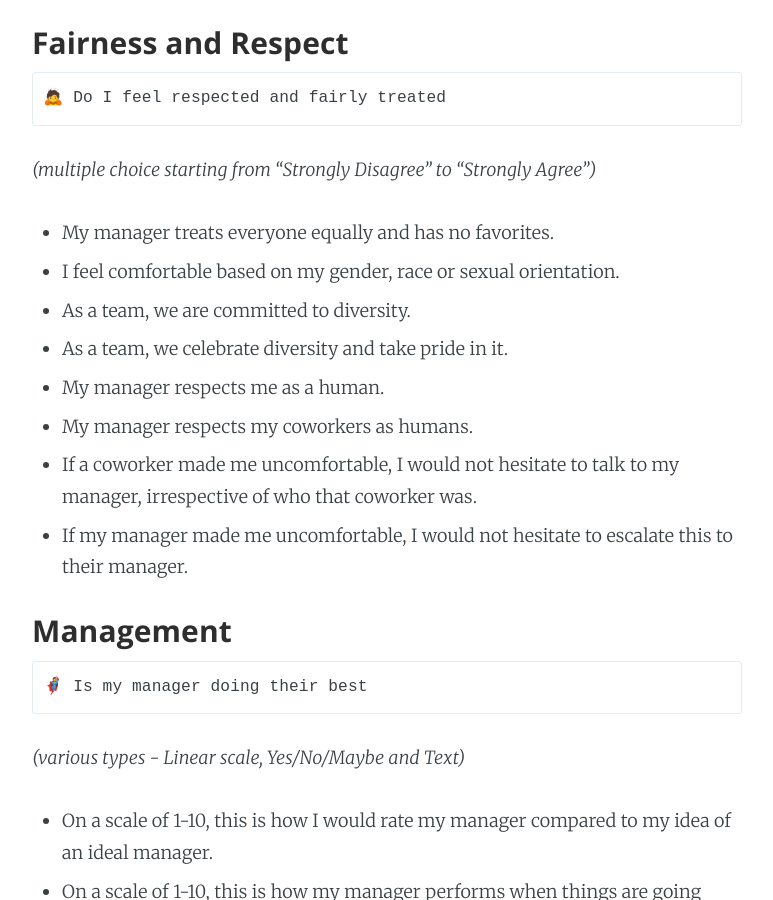
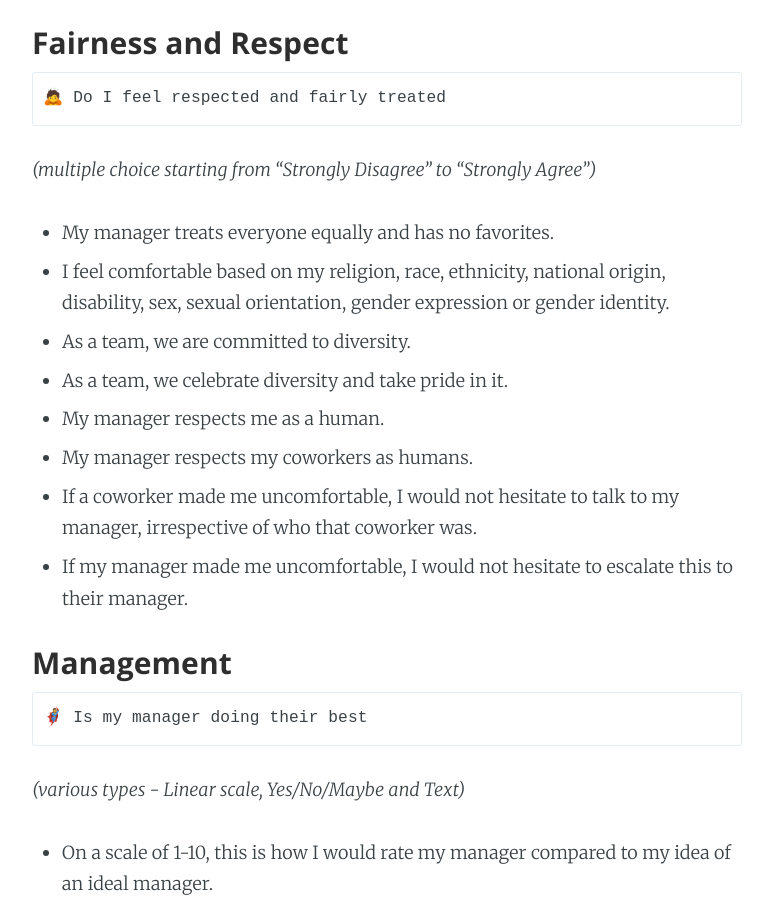
Before and after one commit to rahulj51/miles2code.github.io, a Jekyll site: the page built from _posts/2020-12-05-manager-feedback.markdown, in a window 1280 px wide and 900 px high, scrolled down 4739 px. Shown: the whole window, without its empty margins (253-1026 px from the left). Built offline with Jekyll 4.4.1, drawn with Linux system fonts in a browser that asks for light colours.

Commit message:
Minor edit

```diff
--- a/_posts/2020-12-05-manager-feedback.markdown
+++ b/_posts/2020-12-05-manager-feedback.markdown
@@ -130,7 +130,7 @@
 *(multiple choice starting from "Strongly Disagree" to "Strongly Agree")*
 
 - My manager treats everyone equally and has no favorites.
-- I feel comfortable based on my gender, race or sexual orientation.
+- I feel comfortable based on my religion, race, ethnicity, national origin, disability, sex, sexual orientation, gender expression or gender identity.
 - As a team, we are committed to diversity.
 - As a team, we celebrate diversity and take pride in it.
 - My manager respects me as a human.
```
